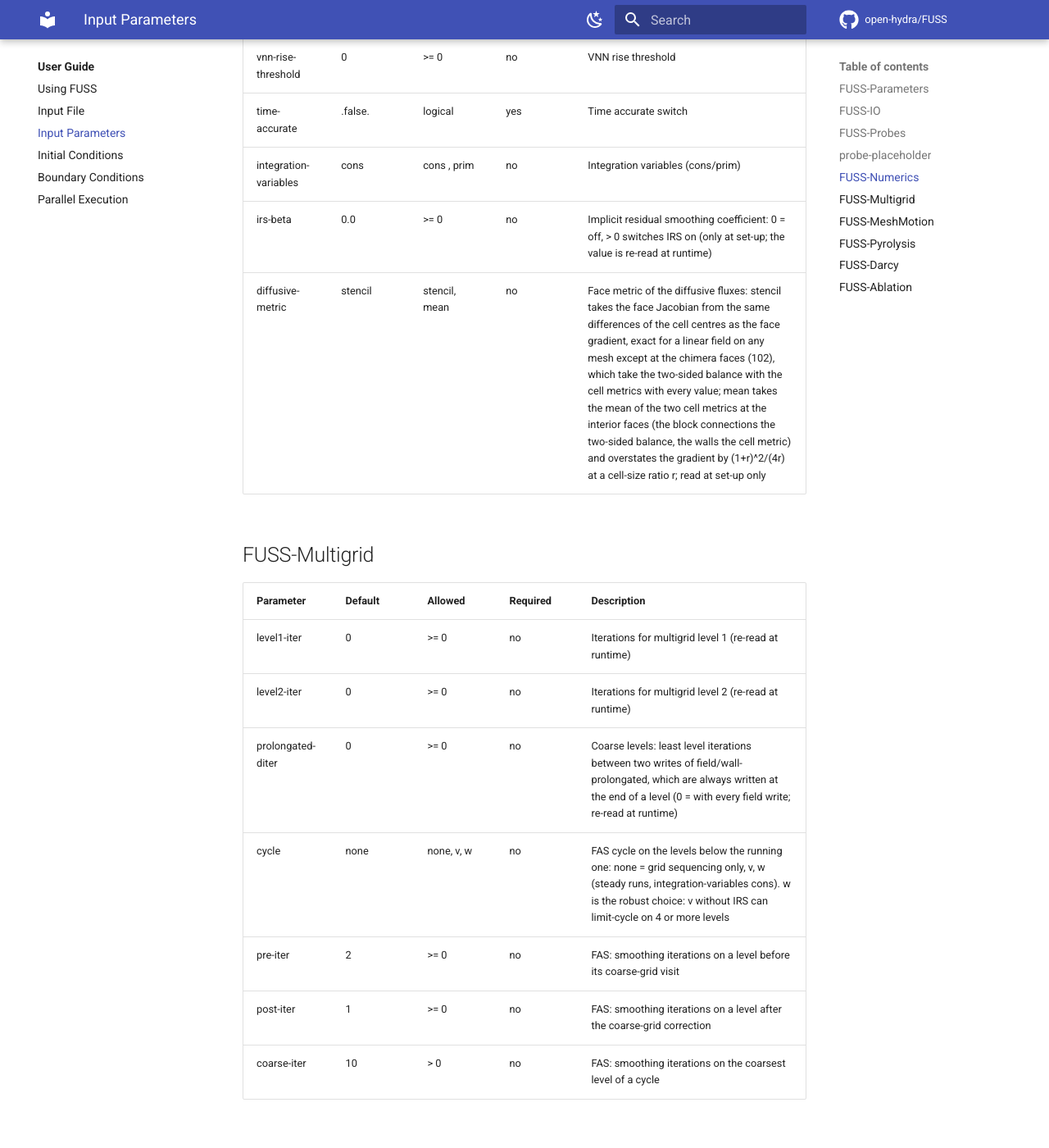
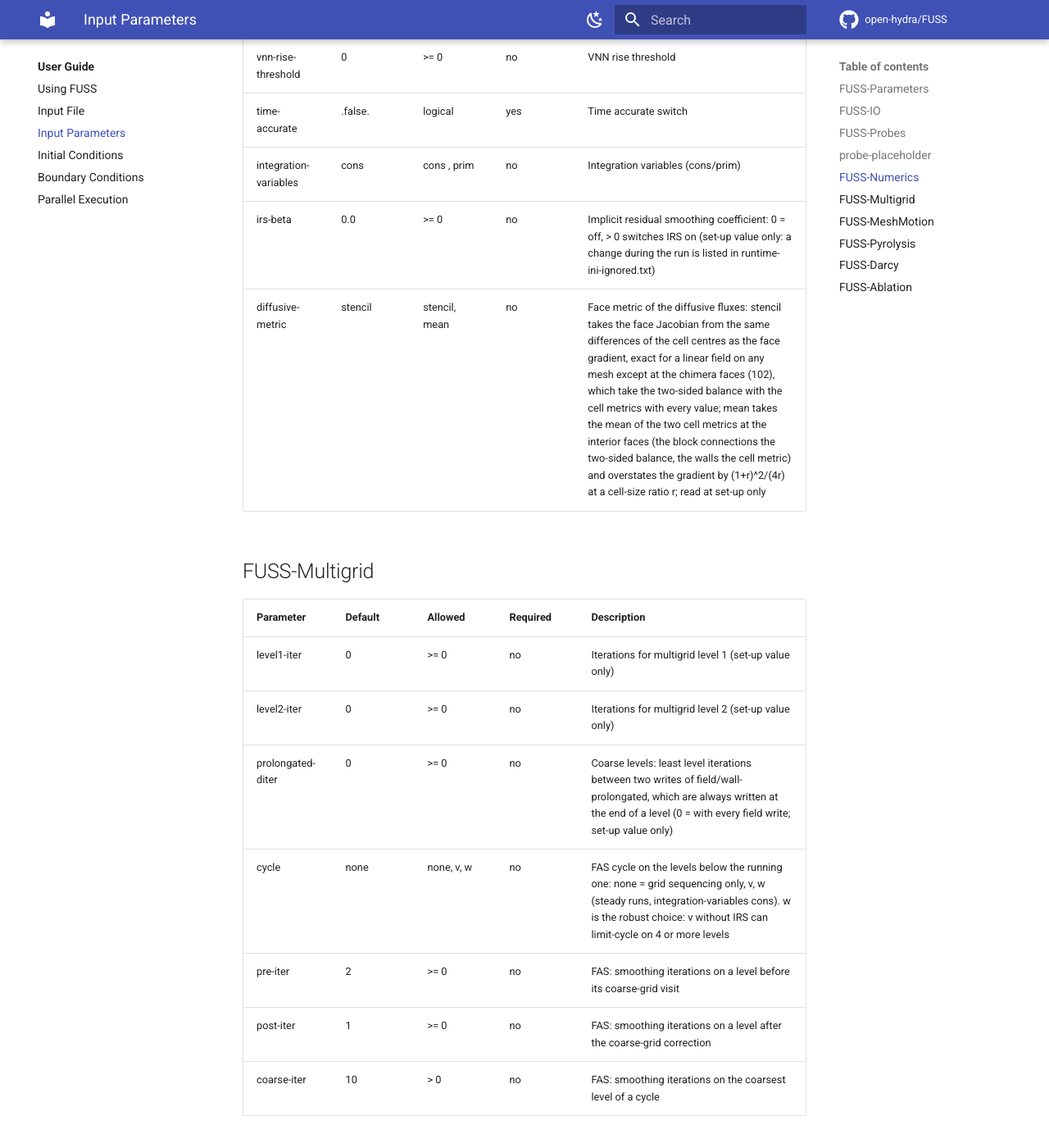
Before and after one commit to open-hydra/FUSS, an MkDocs documentation site: the page built from docs/user/registry.md, in a window 1280 px wide and 1400 px high, scrolled down 2385 px. Shown: the whole window at 82% size. Built offline with MkDocs 1.6.1 and Material for MkDocs 9.7.7, drawn with Linux system fonts in a browser that asks for light colours; comment, search, counter and statistics services are not loaded.

Commit message:
docs: registry descriptions say which keys keep their set-up value (plan 14 S8 F4, O-S6-REG)
Since S6 (D8-A2) a reading of input.ini during the run changes only the keys of RUNTIME_MUTABLE (Backend_INI.f90:
res-threshold, time-threshold, iter-threshold, sol-diter, sol-dtime, res-diter, shell-diter, ini-diter); any other changed
key keeps its set-up value and is listed in runtime-ini-ignored.txt. irs-beta, level<m>-iter and prolongated-diter (both
the FUSS and the HYDRA sections) still said "re-read at runtime"; so did time-integration.md. docs/user/registry.md
regenerated by DocGen. Descriptions are stored by reg%add and read only by DocGen's generate_markdown.

Co-Authored-By: Claude Opus 5.5 <noreply@anthropic.com>
Claude-Session: https://claude.ai/code/session_01Q6mgzZ4Em2XSijeD1s9D94

```diff
--- a/docs/user/registry.md
+++ b/docs/user/registry.md
@@ -51,16 +51,16 @@
 | vnn-rise-threshold | 0 | >= 0 |  no | VNN rise threshold |
 | time-accurate | .false. | logical | yes | Time accurate switch |
 | integration-variables | cons | cons ,  prim |  no | Integration variables (cons/prim) |
-| irs-beta | 0.0 | >= 0 |  no | Implicit residual smoothing coefficient: 0 = off, > 0 switches IRS on (only at set-up; the value is re-read at runtime) |
+| irs-beta | 0.0 | >= 0 |  no | Implicit residual smoothing coefficient: 0 = off, > 0 switches IRS on (set-up value only: a change during the run is listed in runtime-ini-ignored.txt) |
 | diffusive-metric | stencil | stencil, mean |  no | Face metric of the diffusive fluxes: stencil takes the face Jacobian from the same differences of the cell centres as the face gradient, exact for a linear field on any mesh except at the chimera faces (102), which take the two-sided balance with the cell metrics with every value; mean takes the mean of the two cell metrics at the interior faces (the block connections the two-sided balance, the walls the cell metric) and overstates the gradient by (1+r)^2/(4r) at a cell-size ratio r; read at set-up only |
 
 ## FUSS-Multigrid
 
 | Parameter | Default | Allowed | Required | Description |
 |-----------|---------|---------|----------|-------------|
-| level1-iter | 0 | >= 0 |  no | Iterations for multigrid level 1 (re-read at runtime) |
-| level2-iter | 0 | >= 0 |  no | Iterations for multigrid level 2 (re-read at runtime) |
-| prolongated-diter | 0 | >= 0 |  no | Coarse levels: least level iterations between two writes of field/wall-prolongated, which are always written at the end of a level (0 = with every field write; re-read at runtime) |
+| level1-iter | 0 | >= 0 |  no | Iterations for multigrid level 1 (set-up value only) |
+| level2-iter | 0 | >= 0 |  no | Iterations for multigrid level 2 (set-up value only) |
+| prolongated-diter | 0 | >= 0 |  no | Coarse levels: least level iterations between two writes of field/wall-prolongated, which are always written at the end of a level (0 = with every field write; set-up value only) |
 | cycle | none | none, v, w |  no | FAS cycle on the levels below the running one: none = grid sequencing only, v, w (steady runs, integration-variables cons). w is the robust choice: v without IRS can limit-cycle on 4 or more levels |
 | pre-iter | 2 | >= 0 |  no | FAS: smoothing iterations on a level before its coarse-grid visit |
 | post-iter | 1 | >= 0 |  no | FAS: smoothing iterations on a level after the coarse-grid correction |
```
Also changed, not shown: docs/theory/time-integration.md (+1 -1 lines), 1 other file.
